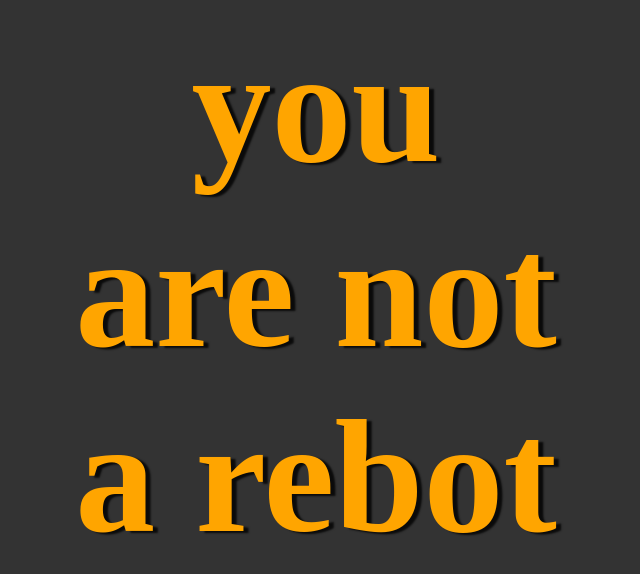
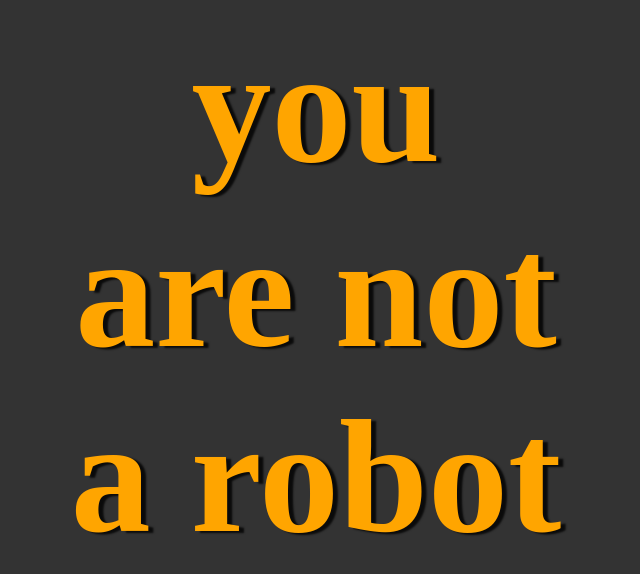
Before and after one commit to Virk1995/verify-human, a plain HTML site: page index2.html in a window 1280 px wide. Shown: the whole page, without its empty margins (324-964 px from the left). Drawn offline with Linux system fonts and the light colour scheme.

Commit message:
Update index2.html (correct spelling)

```diff
--- a/index2.html
+++ b/index2.html
@@ -6,6 +6,6 @@
     <link rel="stylesheet" href="styles.css">
   </head>
   <body>
-    <h1 class="notrebot">you are not a rebot</h1>
+    <h1 class="notrebot">you are not a robot</h1>
   </body>
 </html>
```
